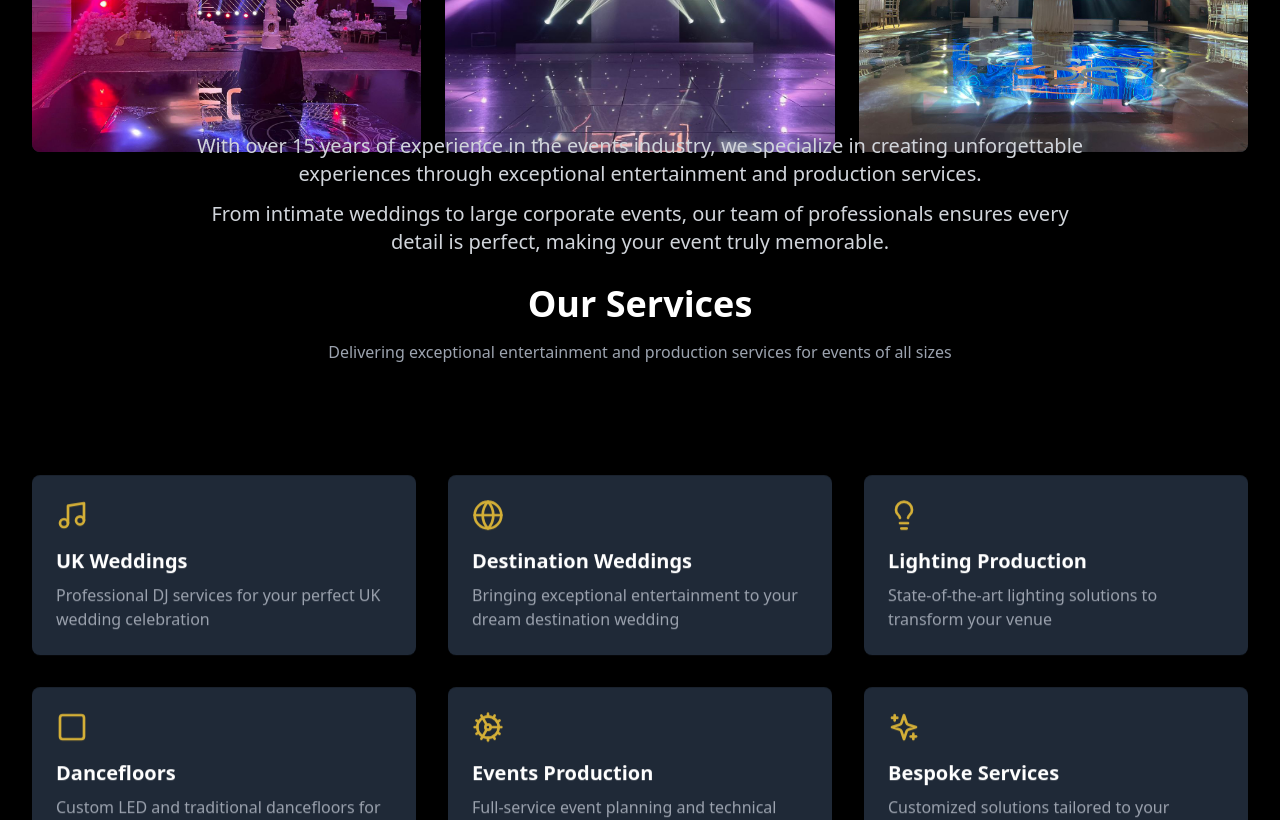
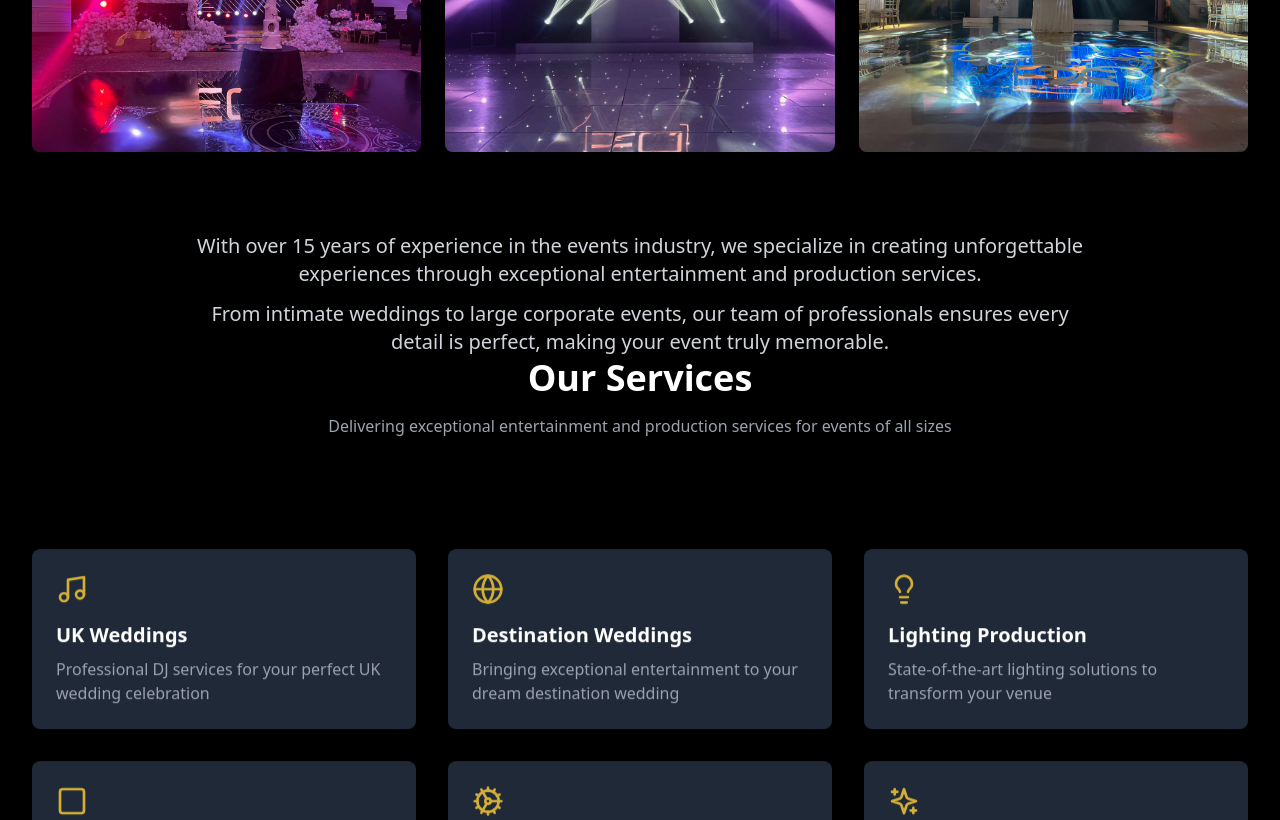
Before and after one commit to JayanthAtipamula/eqeventsagx, a React (Vite) app: page / in a window 1280 px wide. Shown: the part 1440-2260 px from the top of the page. Built offline with nearby package versions, Linux system fonts and the light colour scheme.

Commit message:
jan18 margin  updated

```diff
--- a/src/components/IntroSection.tsx
+++ b/src/components/IntroSection.tsx
@@ -1,11 +1,10 @@
 import React from 'react';
-import { Parallax } from 'react-scroll-parallax';
 
 const IntroSection = () => {
   return (
     <section className="bg-black text-white py-8">
       <div className="container mx-auto px-4">
-        <Parallax speed={10}>
+
           <div className="max-w-4xl mx-auto text-center">
             <p className="text-lg md:text-xl text-gray-300 mb-3">
               With over 15 years of experience in the events industry, we specialize in creating unforgettable experiences through exceptional entertainment and production services.
@@ -14,7 +13,7 @@ const IntroSection = () => {
               From intimate weddings to large corporate events, our team of professionals ensures every detail is perfect, making your event truly memorable.
             </p>
           </div>
-        </Parallax>
+
       </div>
     </section>
   );
--- a/src/components/Services.tsx
+++ b/src/components/Services.tsx
@@ -62,8 +62,8 @@ const services = [
 
 const Services = () => {
   return (
-    <section id="services" className="py-16 md:py-24 bg-black relative">
-      <Parallax speed={20} className="relative z-10">
+    <section id="services" className="py-16 md:py-0 bg-black relative">
+      <Parallax speed={3} className="relative z-10">
         <div className="max-w-7xl mx-auto px-4 sm:px-6 lg:px-8">
           <div className="text-center mb-12 md:mb-16">
             <h2 className="text-4xl font-bold text-white mb-4">Our Services</h2>
```
